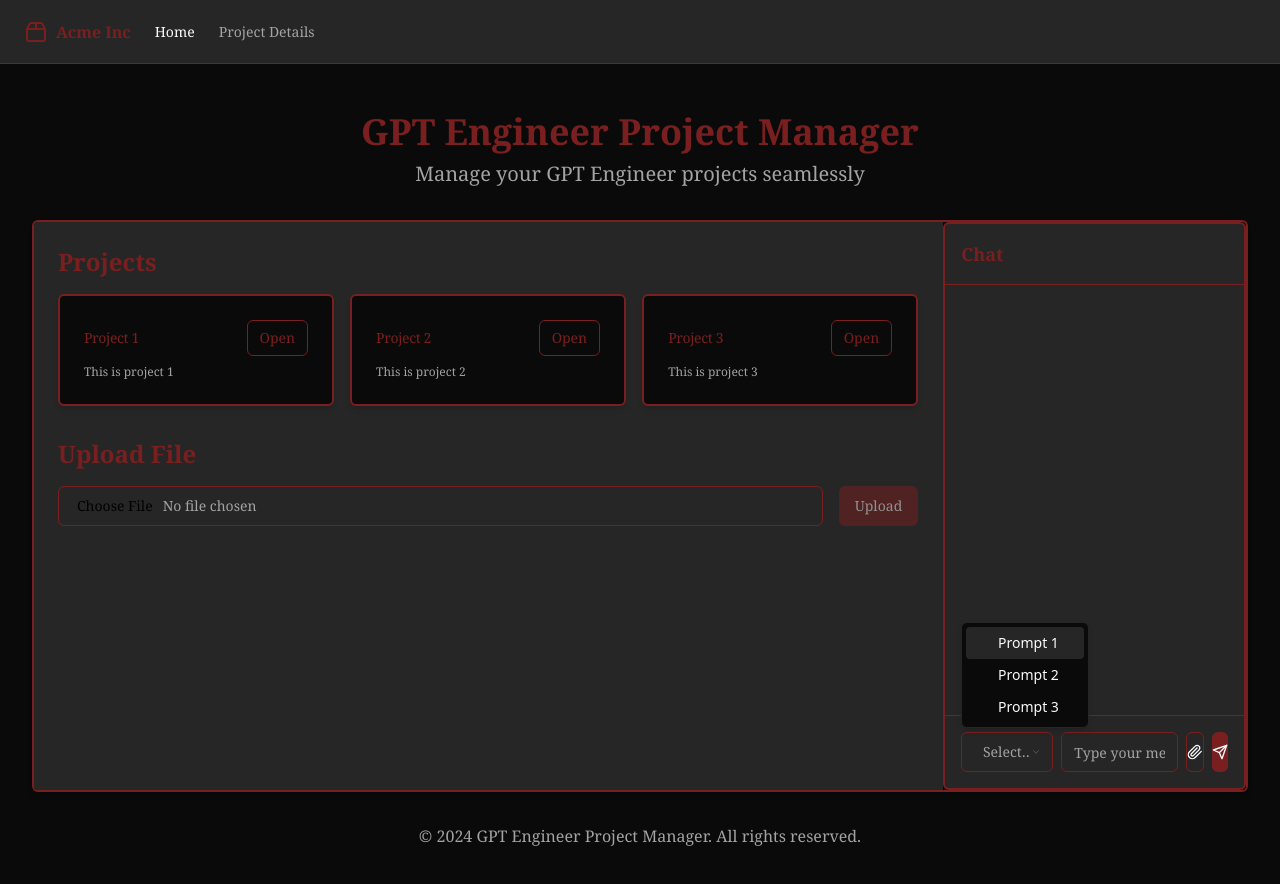
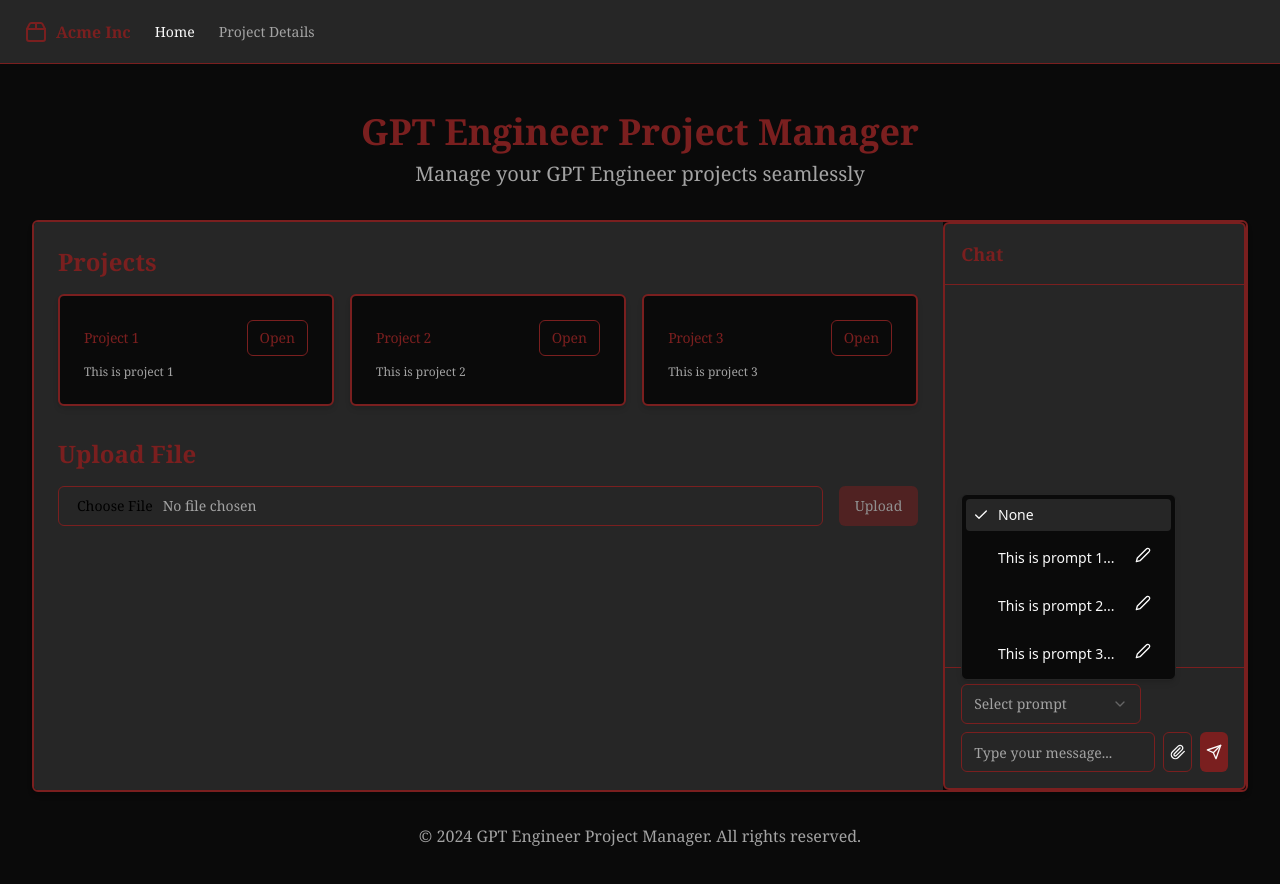
Before and after one commit to GPT-Engineer-App/gptengineer-connector, a React (Vite) app: page / in a window 1280 px wide. Both pictures are taken after a click on the button "Select prompt". Shown: the top 884 px of the page. Built offline with nearby package versions, Linux system fonts and the light colour scheme.

Commit message:
Enhance prompt selection with edit functionality and None option

```diff
--- a/package.json
+++ b/package.json
@@ -19,7 +19,7 @@
     "@radix-ui/react-checkbox": "^1.1.0",
     "@radix-ui/react-collapsible": "^1.1.0",
     "@radix-ui/react-context-menu": "^2.2.0",
-    "@radix-ui/react-dialog": "^1.1.0",
+    "@radix-ui/react-dialog": "^1.1.1",
     "@radix-ui/react-dropdown-menu": "^2.1.0",
     "@radix-ui/react-hover-card": "^1.1.0",
     "@radix-ui/react-label": "^2.1.0",
--- a/src/components/ChatBox.jsx
+++ b/src/components/ChatBox.jsx
@@ -2,7 +2,7 @@ import { useState, useRef, useEffect } from "react";
 import { Button } from "@/components/ui/button";
 import { Input } from "@/components/ui/input";
 import { ScrollArea } from "@/components/ui/scroll-area";
-import { Send, Paperclip } from "lucide-react";
+import { Send, Paperclip, Edit2 } from "lucide-react";
 import { cn } from "@/lib/utils";
 import {
   DropdownMenu,
@@ -17,11 +17,25 @@ import {
   SelectTrigger,
   SelectValue,
 } from "@/components/ui/select";
+import {
+  Dialog,
+  DialogContent,
+  DialogHeader,
+  DialogTitle,
+  DialogTrigger,
+} from "@/components/ui/dialog";
+import { Textarea } from "@/components/ui/textarea";
 
 const ChatBox = ({ className }) => {
   const [messages, setMessages] = useState([]);
   const [input, setInput] = useState("");
   const [systemPrompt, setSystemPrompt] = useState("");
+  const [prompts, setPrompts] = useState({
+    prompt1: "This is prompt 1",
+    prompt2: "This is prompt 2",
+    prompt3: "This is prompt 3",
+  });
+  const [editingPrompt, setEditingPrompt] = useState("");
   const scrollAreaRef = useRef(null);
   const fileInputRef = useRef(null);
 
@@ -65,6 +79,18 @@ const ChatBox = ({ className }) => {
     };
   };
 
+  const handlePromptEdit = (promptKey) => {
+    setEditingPrompt(promptKey);
+  };
+
+  const handlePromptSave = (promptKey, newValue) => {
+    setPrompts((prevPrompts) => ({
+      ...prevPrompts,
+      [promptKey]: newValue,
+    }));
+    setEditingPrompt("");
+  };
+
   return (
     <div className={cn("flex flex-col bg-secondary rustic-border", className)}>
       <div className="p-4 border-b border-primary">
@@ -94,17 +120,45 @@ const ChatBox = ({ className }) => {
         ))}
       </ScrollArea>
       <div className="p-4 border-t border-primary">
-        <div className="flex gap-2 items-center">
-          <Select onValueChange={setSystemPrompt}>
+        <div className="flex gap-2 items-center mb-2">
+          <Select onValueChange={setSystemPrompt} value={systemPrompt}>
             <SelectTrigger className="w-[180px] bg-muted text-muted-foreground border-primary">
               <SelectValue placeholder="Select prompt" />
             </SelectTrigger>
             <SelectContent>
-              <SelectItem value="prompt1">Prompt 1</SelectItem>
-              <SelectItem value="prompt2">Prompt 2</SelectItem>
-              <SelectItem value="prompt3">Prompt 3</SelectItem>
+              <SelectItem value="">None</SelectItem>
+              {Object.entries(prompts).map(([key, value]) => (
+                <SelectItem key={key} value={value}>
+                  {value.substring(0, 20)}...
+                  <Dialog>
+                    <DialogTrigger asChild>
+                      <Button
+                        variant="ghost"
+                        size="sm"
+                        className="ml-2"
+                        onClick={() => handlePromptEdit(key)}
+                      >
+                        <Edit2 className="h-4 w-4" />
+                      </Button>
+                    </DialogTrigger>
+                    <DialogContent>
+                      <DialogHeader>
+                        <DialogTitle>Edit Prompt</DialogTitle>
+                      </DialogHeader>
+                      <Textarea
+                        defaultValue={value}
+                        className="min-h-[200px]"
+                        onChange={(e) => handlePromptSave(key, e.target.value)}
+                      />
+                      <Button onClick={() => setEditingPrompt("")}>Save</Button>
+                    </DialogContent>
+                  </Dialog>
+                </SelectItem>
+              ))}
             </SelectContent>
           </Select>
+        </div>
+        <div className="flex gap-2 items-center">
           <Input
             value={input}
             onChange={(e) => setInput(e.target.value)}
```
Also changed, not shown: src/components/ui/textarea.jsx (+4 -3 lines), src/components/ui/dialog.jsx (line endings or trailing spaces), 1 other file (tests, documents, lock files or other folders).
